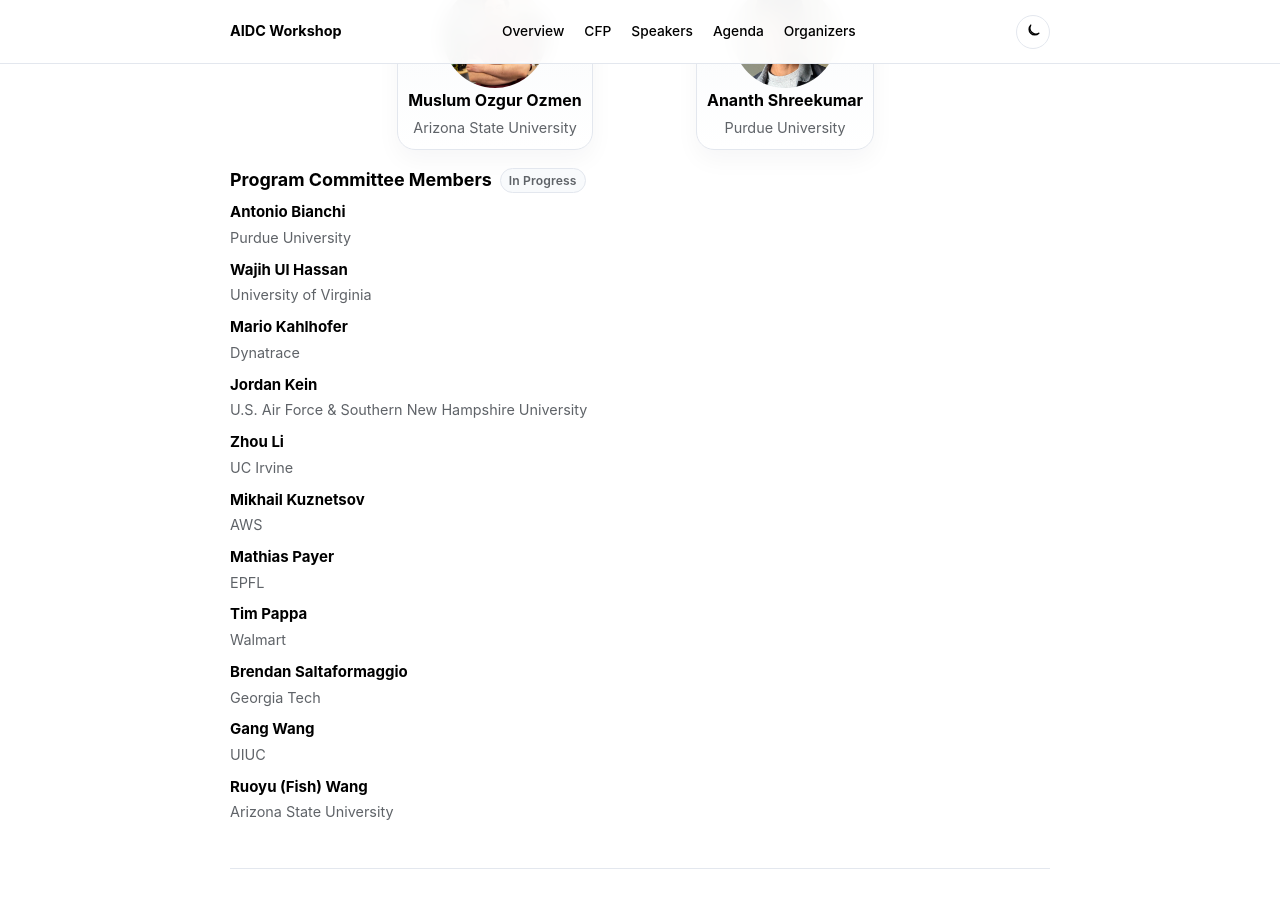
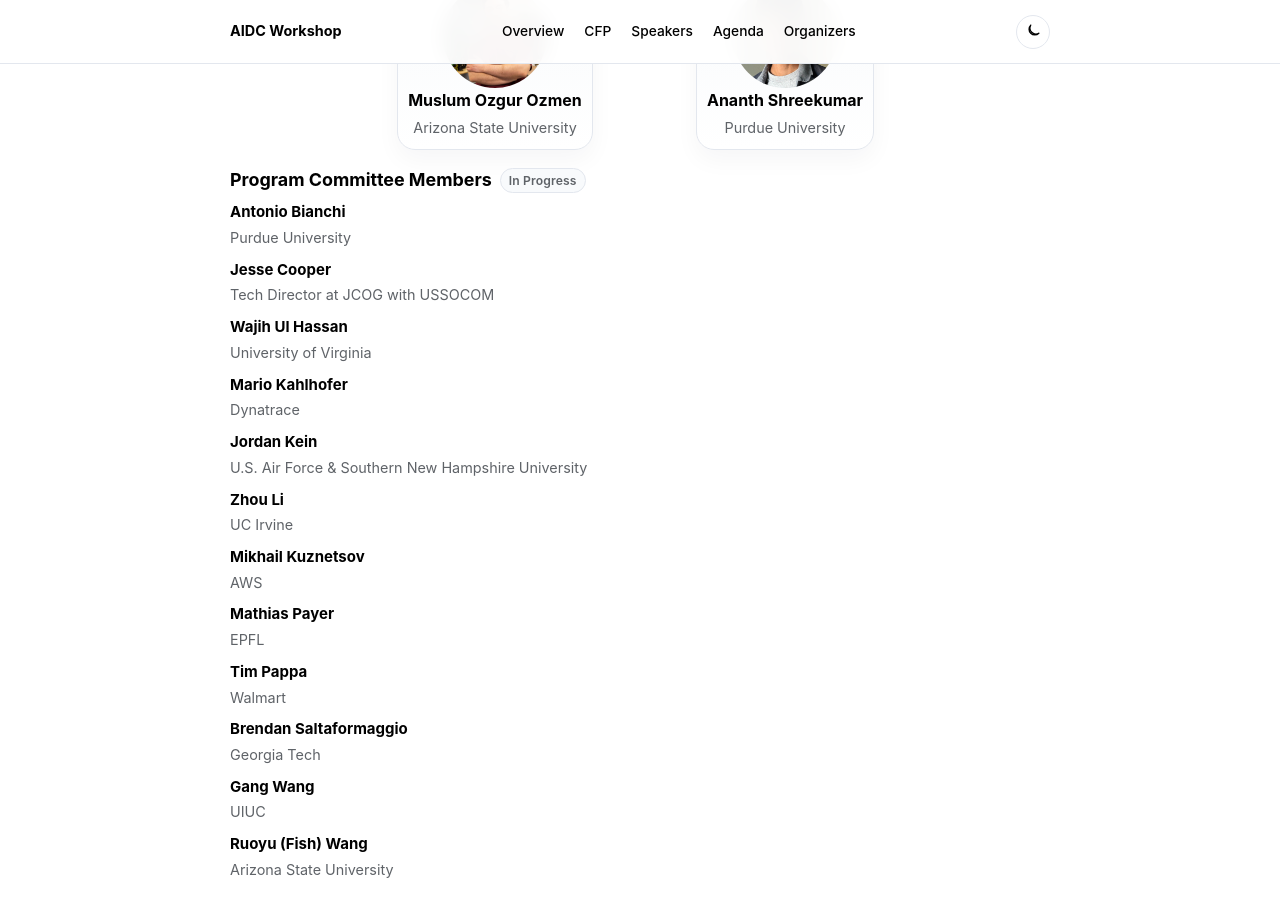
Before and after one commit to aidcworkshop/aidcworkshop.github.io, a Jekyll site: the page built from index.md, in a window 1280 px wide and 900 px high, scrolled down 5810 px. Built offline with Jekyll 4.4.1, drawn with Linux system fonts in a browser that asks for light colours.

Commit message:
Add Jesse Cooper to program committee

```diff
--- a/_data/workshop.yml
+++ b/_data/workshop.yml
@@ -228,6 +228,8 @@ organizers:
       people:
         - name: "Antonio Bianchi"
           affiliation: "Purdue University"
+        - name: "Jesse Cooper"
+          affiliation: "Tech Director at JCOG with USSOCOM"
         - name: "Wajih Ul Hassan"
           affiliation: "University of Virginia"
         - name: "Mario Kahlhofer"
```
